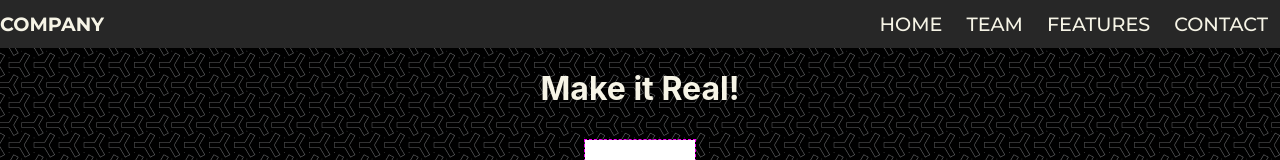
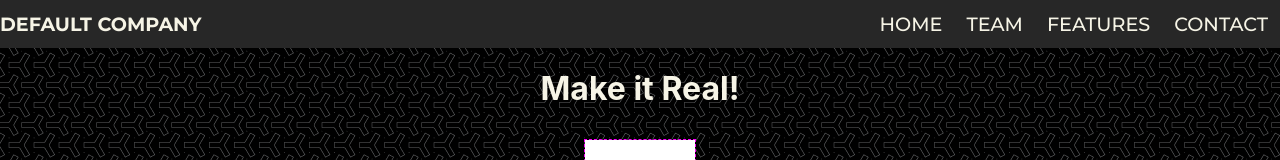
Before and after one commit to makeitrealcamp/top-v11, a React (Create React App) app in the folder packages/react-mir/: page / in a window 1280 px wide. Shown: the top 160 px of the page. Built offline with nearby package versions, Linux system fonts and the light colour scheme.

Commit message:
feat(react-mir): update Header component

```diff
--- a/packages/react-mir/src/Header.js
+++ b/packages/react-mir/src/Header.js
@@ -1,7 +1,8 @@
 import React from "react";
+import PropTypes from 'prop-types';
 import Navbar from "./Navbar";
 
-function Header({ company = 'Company', routes = [] }) {
+function Header({ company, routes }) {
   return (
     <header>
       <span id="company-name">{company}</span>
@@ -11,4 +12,13 @@ function Header({ company = 'Company', routes = [] }) {
   );
 }
 
+Header.propTypes = {
+  company: PropTypes.object,
+  routes: PropTypes.array.isRequired
+}
+
+Header.defaultProps = {
+  company: 'Default Company'
+}
+
 export default Header;
```
